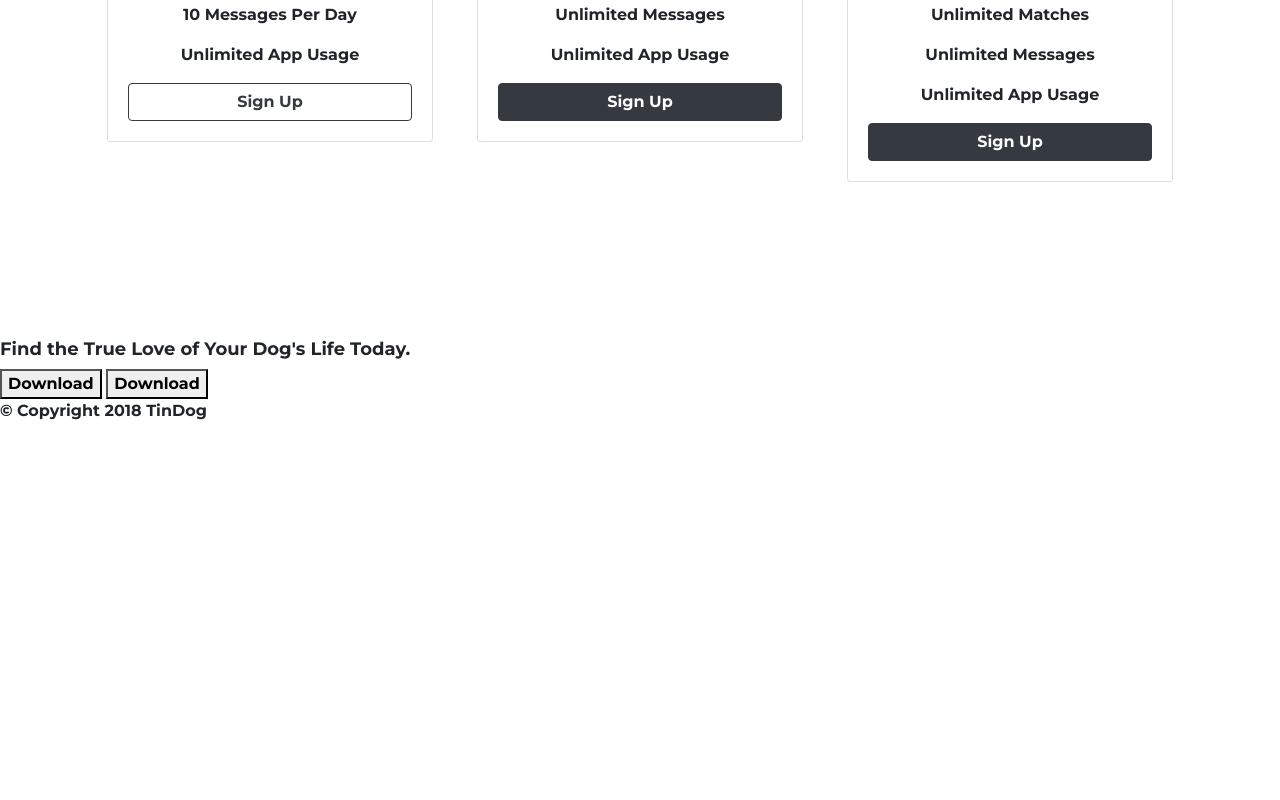
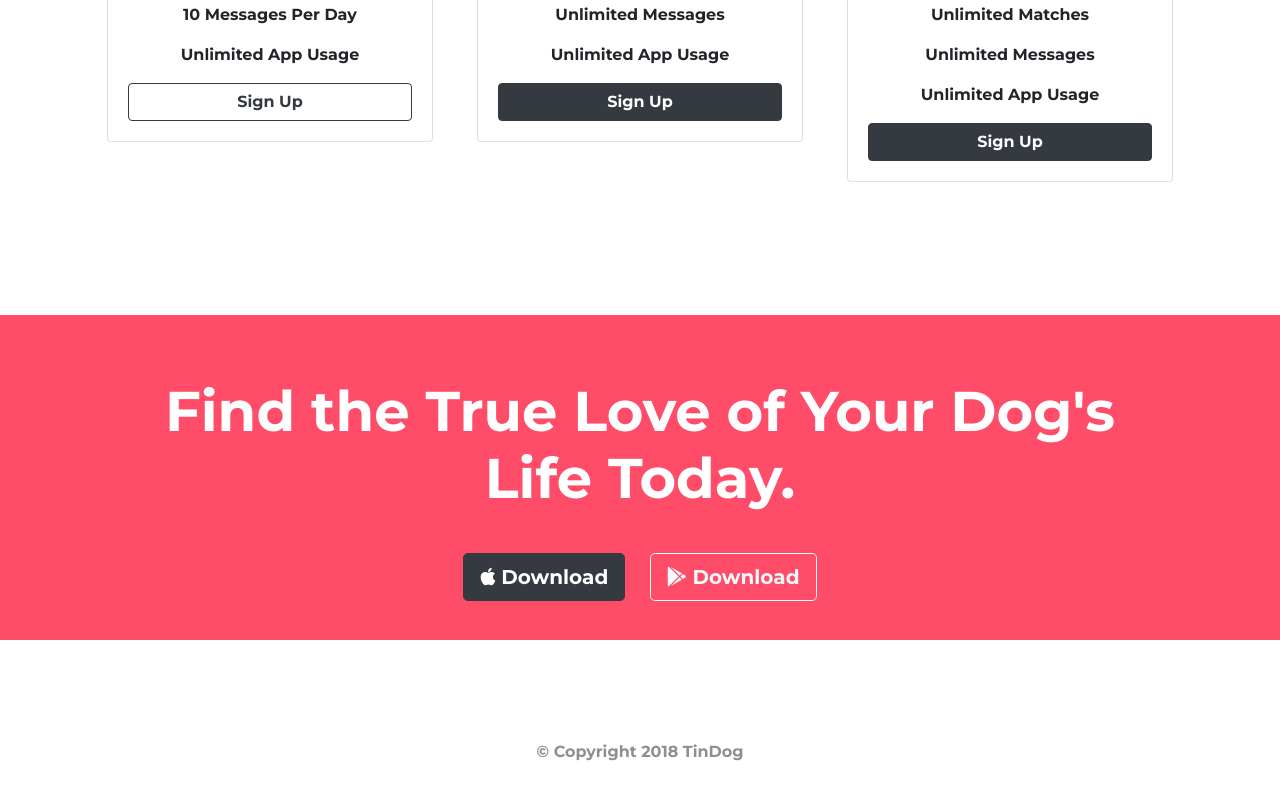
Before and after one commit to Akash6881/tindog, a plain HTML site: page index.html in a window 1280 px wide. Shown: the part 2252-3052 px from the top of the page. Before the commit the page ends 2691 px from the top, so only its background shows below. Drawn offline with nearby package versions, Linux system fonts and the light colour scheme.

Commit message:
added footer and favicons

```diff
--- a/css/styles.css
+++ b/css/styles.css
@@ -1,6 +1,29 @@
 body{
     font-family: "Montserrat";
 }
+
+h1, h2, h3{
+    font-family: "Montserrat";
+}
+
+h1{
+    font-size: 3.5rem;
+    /* font-family: "Montserrat"; */
+    line-height: 1.5;
+}
+
+h3{
+    /* font-family: "Montserrat"; */
+    margin-top: 1.5rem;
+    font-size: large;
+}
+
+h2{
+    font-size: 3rem;
+    line-height: 1.5;
+    margin-bottom: 5%;
+}
+
 
 
 #title{
@@ -8,11 +31,6 @@ body{
     color: white;
 }
 
-h1{
-    font-size: 3.5rem;
-    font-family: "Montserrat";
-    line-height: 1.5;
-}
 
 .container-fluid{
     padding: 3% 15% 7%;
@@ -67,17 +85,6 @@ h1{
     color: #ff4c68;
 }
 
-h3{
-    font-family: "Montserrat";
-    margin-top: 1.5rem;
-    font-size: large;
-}
-
-h2{
-    font-size: 3rem;
-    line-height: 1.5;
-    margin-bottom: 5%;
-}
 
 
 .para-middle{
@@ -147,3 +154,26 @@ h2{
         transform: rotate(0deg);
     }
 }
+
+#cta{
+    text-align: center;
+    background-color: #ff4c68;
+    padding: 3% 10%;
+}
+
+.cta-header{
+    color: white;
+    font-size: 3.5rem;
+    font-family: "Montserrat";
+    margin-bottom: 4%;
+}
+
+.cta-button{
+    margin : 0 10px;
+}
+
+#footer{
+    text-align: center;
+    margin: 100px auto 100px auto;
+    color : #8f8f8f;
+}
--- a/index.html
+++ b/index.html
@@ -4,6 +4,7 @@
 <head>
   <meta charset="utf-8">
   <title>TinDog</title>
+  <link rel = "icon" href = "favicon.ico">
 
   <link rel="stylesheet" href="https://cdn.jsdelivr.net/npm/bootstrap@4.6.1/dist/css/bootstrap.min.css"
     integrity="sha384-zCbKRCUGaJDkqS1kPbPd7TveP5iyJE0EjAuZQTgFLD2ylzuqKfdKlfG/eSrtxUkn" crossorigin="anonymous">
@@ -42,13 +43,13 @@
         <div class="collapse navbar-collapse" id="navbarSupportedContent">
           <ul class="navbar-nav ml-auto">
             <li class="nav-item">
-              <a class="nav-link" href="">Contact</a>
+              <a class="nav-link" href="#footer">Contact</a>
             </li>
             <li class="nav-item">
-              <a class="nav-link" href="">Pricing</a>
+              <a class="nav-link" href="#pricing">Pricing</a>
             </li>
             <li class="nav-item">
-              <a class="nav-link" href="">Download</a>
+              <a class="nav-link" href="#cta">Download</a>
             </li>
           </ul>
         </div>
@@ -223,9 +224,13 @@
 
   <section id="cta">
 
-    <h3>Find the True Love of Your Dog's Life Today.</h3>
-    <button type="button">Download</button>
-    <button type="button">Download</button>
+    <h3 class="cta-header">Find the True Love of Your Dog's Life Today.</h3>
+
+
+    <button class="btn btn-dark btn-lg cta-button" type="button"><i class="fab fa-apple"></i>
+      Download</button>
+    <button class="btn btn-outline-light btn-lg cta-button" type="button"><i class="fab fa-google-play"></i>
+      Download</button>
 
   </section>
 
```
Also changed, not shown: favicon.ico (added), 2 other files.
